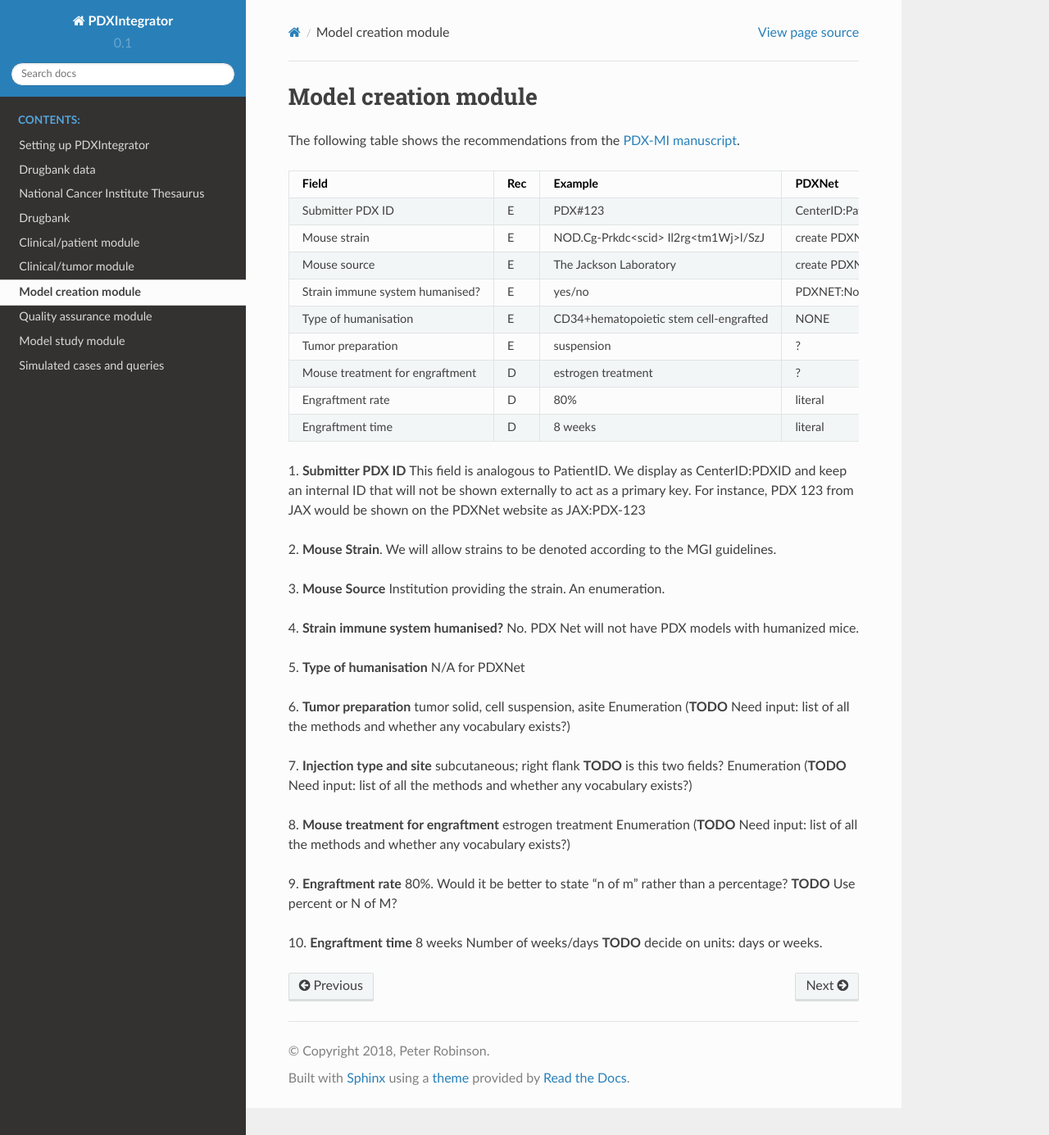
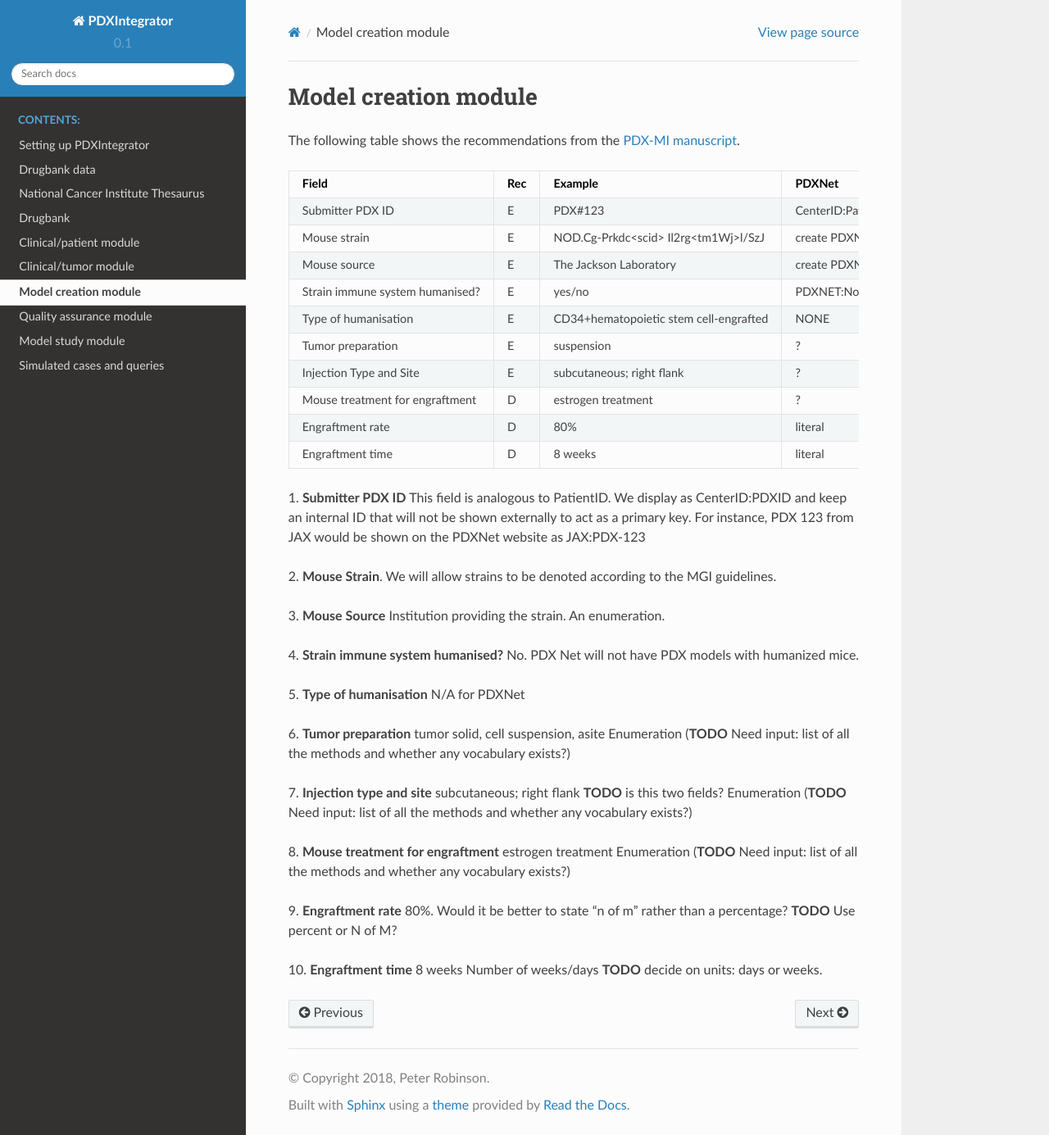
Before and after one commit to TheJacksonLaboratory/PDXintegrator, a Sphinx documentation site: the page built from docs/modelcreation.rst, in a window 1280 px wide and 1385 px high. Shown: the whole window at 82% size. Built offline with Sphinx 7.4.7 and the Read the Docs theme 2.0.0, drawn with Linux system fonts in a browser that asks for light colours.

Commit message:
Update modelcreation.rst

```diff
--- a/docs/modelcreation.rst
+++ b/docs/modelcreation.rst
@@ -18,6 +18,8 @@ The following table shows the recommendations from the  `PDX-MI manuscript <http
 | Type of humanisation           | E   |CD34+hematopoietic stem cell-engrafted|  NONE                                          |
 +--------------------------------+-----+--------------------------------------+------------------------------------------------+
 | Tumor preparation              | E   |suspension                            | ?                                              |
++--------------------------------+-----+--------------------------------------+------------------------------------------------+
+| Injection Type and Site        | E   |subcutaneous; right flank             | ?                                              |
 +--------------------------------+-----+--------------------------------------+------------------------------------------------+
 | Mouse treatment for engraftment| D   |estrogen    treatment                 | ?                                              |
 +--------------------------------+-----+--------------------------------------+------------------------------------------------+
```
